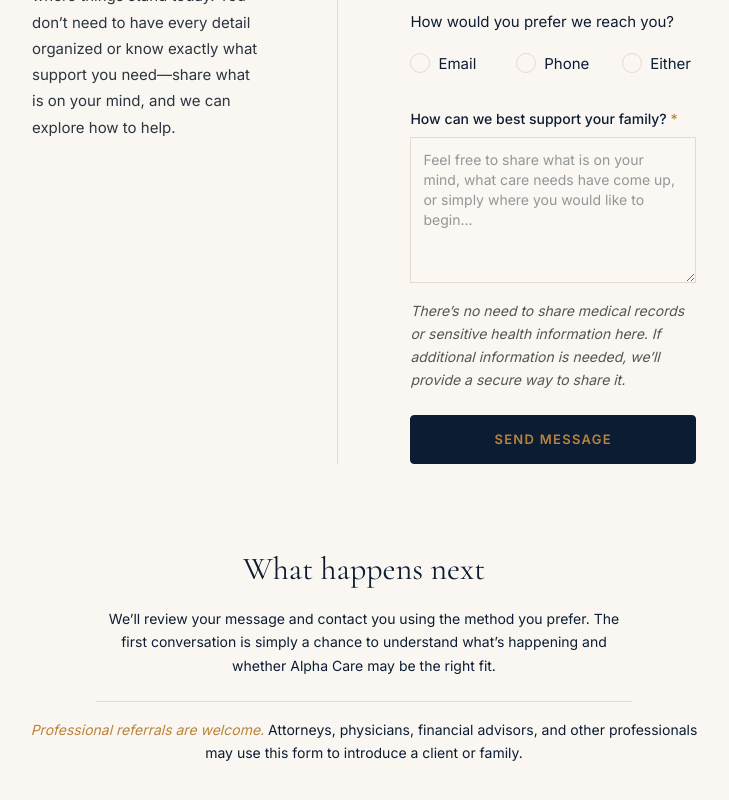
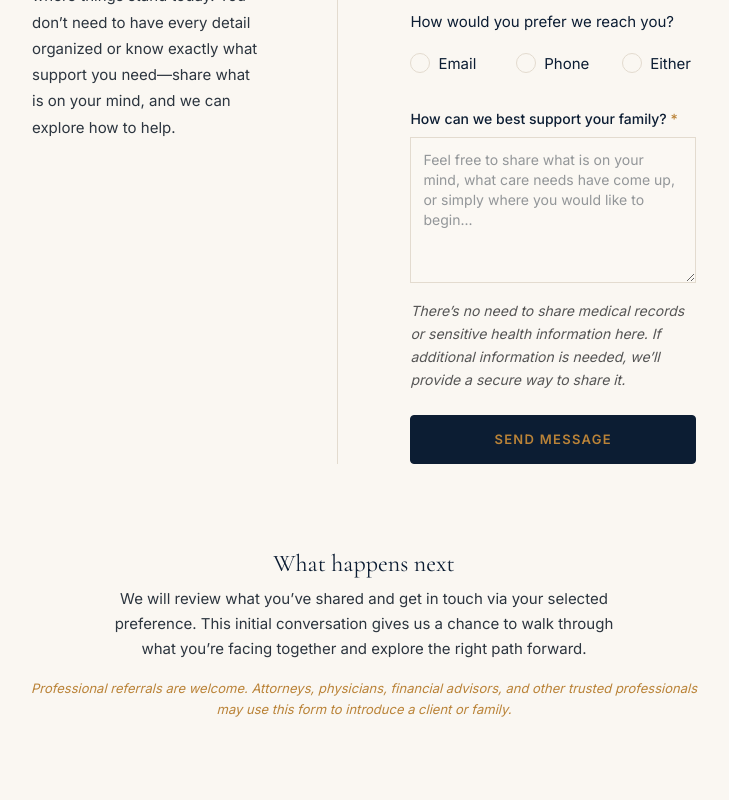
Before and after one commit to alphacareconcierge/alphacare-website, a Next.js app: page /contact in a window 1280 px wide. Shown: the part 428-1228 px from the top of the page, without its empty margins (276-1005 px from the left). Built offline with nearby package versions, Linux system fonts and the light colour scheme.

Commit message:
Update contact next steps copy

```diff
--- a/app/contact/page.tsx
+++ b/app/contact/page.tsx
@@ -35,15 +35,14 @@ export default function ContactPage() {
 
       <section className="px-6 pb-[5.75rem] text-center sm:px-12">
         <div className="mx-auto max-w-[48rem]">
-          <h2 className="type-card text-[2rem]">
+          <h2 className="mb-2 font-serif text-[1.5rem] font-normal leading-[1.25] text-navy">
             What happens next
           </h2>
-          <p className="type-body-sm mx-auto mt-[1.125rem] max-w-[33rem] text-navy">
-            We’ll review your message and contact you using the method you prefer. The first conversation is simply a chance to understand what’s happening and whether Alpha Care may be the right fit.
+          <p className="mx-auto max-w-lg text-center font-sans text-[0.9375rem] font-normal leading-[1.65] text-grayblue">
+            We will review what you’ve shared and get in touch via your selected preference. This initial conversation gives us a chance to walk through what you’re facing together and explore the right path forward.
           </p>
-          <div className="mx-auto mt-[1.5rem] h-px max-w-[33.5rem] bg-divider" aria-hidden="true" />
-          <p className="type-body-sm mx-auto mt-[1rem] max-w-[42rem] text-navy">
-            <em className="italic text-gold">Professional referrals are welcome.</em> Attorneys, physicians, financial advisors, and other professionals may use this form to introduce a client or family.
+          <p className="mx-auto mt-4 max-w-[42rem] text-center font-sans text-[0.8125rem] font-normal italic leading-[1.65] text-gold">
+            Professional referrals are welcome. Attorneys, physicians, financial advisors, and other trusted professionals may use this form to introduce a client or family.
           </p>
         </div>
       </section>
```
